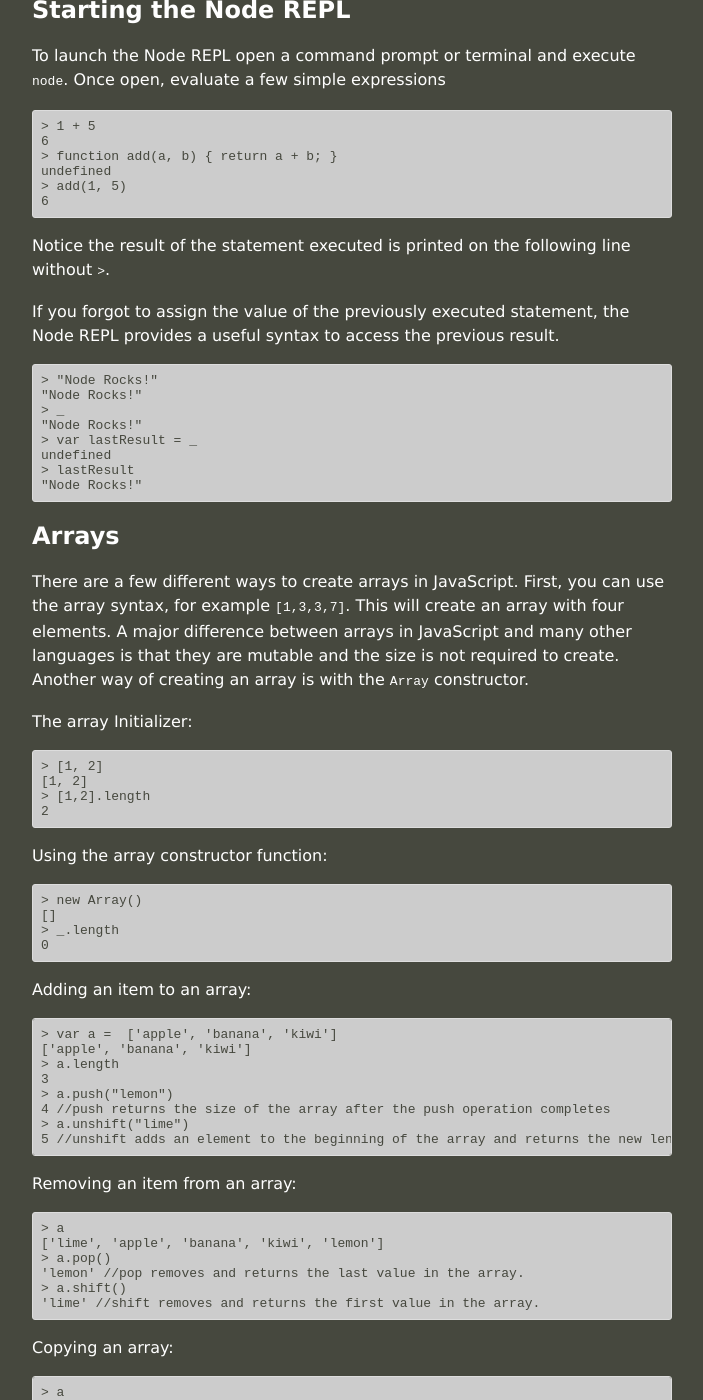
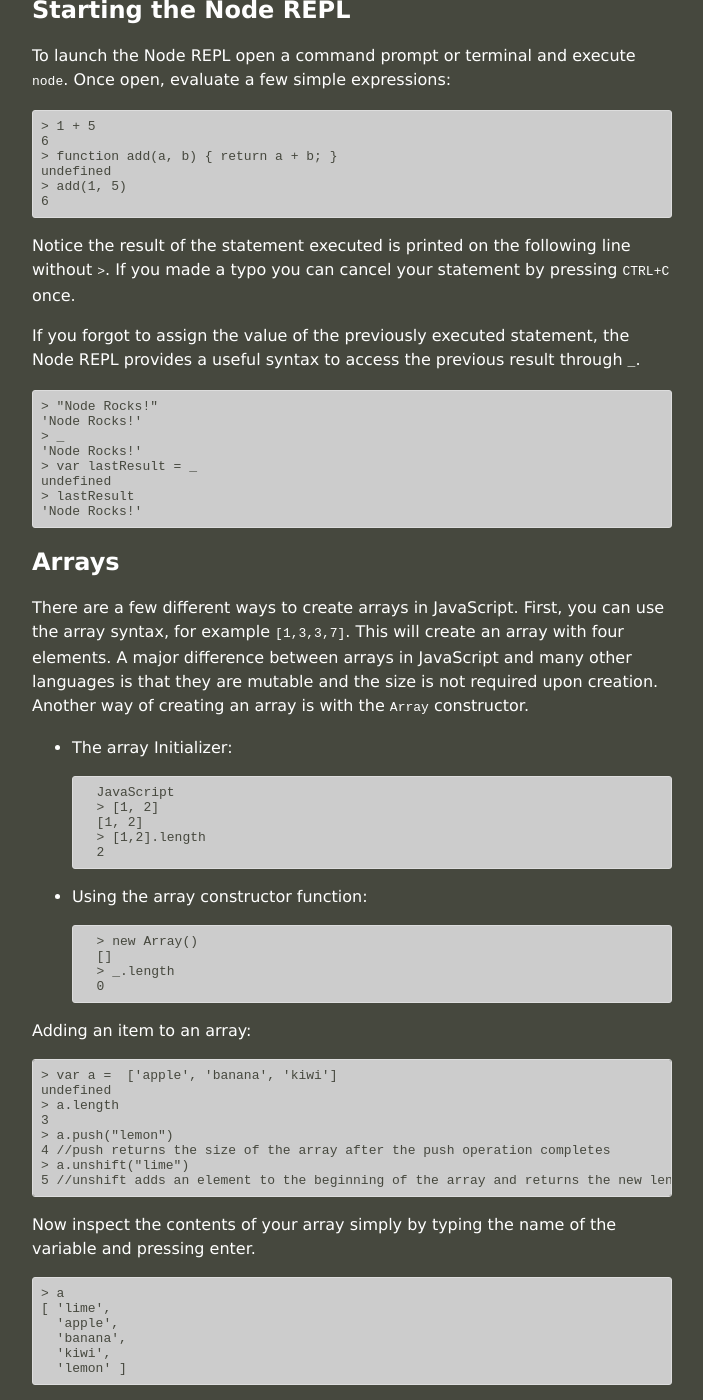
Before and after one commit to JavaScriptKC/workshop, a Jekyll site: the page built from _posts/2012-11-1-repl.md, in a window 1280 px wide and 1400 px high, scrolled down 621 px. Shown: the whole window, without its empty margins (288-991 px from the left). Built offline with Jekyll 4.4.1, drawn with Linux system fonts in a browser that asks for light colours; some of the changed text lies outside the part shown.

````diff
--- a/_posts/2012-11-1-repl.md
+++ b/_posts/2012-11-1-repl.md
@@ -27,7 +27,7 @@ In this lab you'll learn how to use the Node REPL to execute ad-hoc JavaScript s
 
 ## Starting the Node REPL
 
-To launch the Node REPL open a command prompt or terminal and execute `node`. Once open, evaluate a few simple expressions
+To launch the Node REPL open a command prompt or terminal and execute ```node```. Once open, evaluate a few simple expressions:
 
     > 1 + 5
     6
@@ -36,41 +36,42 @@ To launch the Node REPL open a command prompt or terminal and execute `node`. On
     > add(1, 5)
     6
 
-Notice the result of the statement executed is printed on the following line without `>`.
+Notice the result of the statement executed is printed on the following line without ```>```. If you made a typo you can cancel your statement by pressing ```CTRL+C``` once.
 
-If you forgot to assign the value of the previously executed statement, the Node REPL provides a useful syntax to access the previous result.
+If you forgot to assign the value of the previously executed statement, the Node REPL provides a useful syntax to access the previous result through ```_```.
 
     > "Node Rocks!"
-    "Node Rocks!"
+    'Node Rocks!'
     > _
-    "Node Rocks!"
+    'Node Rocks!'
     > var lastResult = _
     undefined
     > lastResult
-    "Node Rocks!"
+    'Node Rocks!'
 
 ## Arrays
 
-There are a few different ways to create arrays in JavaScript. First, you can use the array syntax, for example `[1,3,3,7]`. This will create an array with four elements. A major difference between arrays in JavaScript and many other languages is that they are mutable and the size is not required to create. Another way of creating an array is with the `Array` constructor.
+There are a few different ways to create arrays in JavaScript. First, you can use the array syntax, for example ```[1,3,3,7]```. This will create an array with four elements. A major difference between arrays in JavaScript and many other languages is that they are mutable and the size is not required upon creation. Another way of creating an array is with the ```Array``` constructor.
 
-The array Initializer:
+* The array Initializer:
 
-    > [1, 2]
-    [1, 2]
-    > [1,2].length
-    2
+        JavaScript
+        > [1, 2]
+        [1, 2]
+        > [1,2].length
+        2
 
-Using the array constructor function:
+* Using the array constructor function:
 
-    > new Array()
-    []
-    > _.length
-    0
+        > new Array()
+        []
+        > _.length
+        0
 
 Adding an item to an array:
 
     > var a =  ['apple', 'banana', 'kiwi']
-    ['apple', 'banana', 'kiwi']
+    undefined
     > a.length
     3
     > a.push("lemon")
@@ -78,10 +79,17 @@ Adding an item to an array:
     > a.unshift("lime")
     5 //unshift adds an element to the beginning of the array and returns the new length
 
+Now inspect the contents of your array simply by typing the name of the variable and pressing enter.
+
+    > a
+    [ 'lime',
+      'apple',
+      'banana',
+      'kiwi',
+      'lemon' ]
+
 Removing an item from an array:
 
-    > a
-    ['lime', 'apple', 'banana', 'kiwi', 'lemon']
     > a.pop()
     'lemon' //pop removes and returns the last value in the array.
     > a.shift()
@@ -100,7 +108,7 @@ Copying an array:
 
 ## Objects
 
-There's two primary ways to create a JavaScript object: `var o = {}` and `var o = new Object()`.
+There's two primary ways to create a JavaScript object: ```var o = {}``` and ```var o = new Object()```.
 
 Setting properties using the dot syntax:
 
@@ -113,7 +121,9 @@ Setting properties using the dot syntax:
     > o.foo.length
     3
 
-Properties using the array syntax:
+Properties using the array syntax.
+
+This syntax allows for you to create properties on objects that would otherwise be impossible to access using the dot syntax above.
 
     > o['foo']
     'bar'
@@ -121,6 +131,7 @@ Properties using the array syntax:
     3
 
 Objects can be composed of other objects:
+
 
     > o.bar = [1, 2, 3, 4]
     [1, 2, 3, 4]
@@ -135,14 +146,19 @@ Objects can be composed of other objects:
 
 ## Functions
 
-JavaScript functions are declared using the `function` keyword.
+JavaScript functions are declared using the ```function``` keyword. This will create a function called Foo that does nothing:
 
-    var Foo = function () { }
+    > function Foo () {}
+    undefined
+    > Foo
+    [Function: Foo]
 
-Functions that do not have a name are *Anonymous Functions*. These are commonly used as callback arguments to other functions.
+    > var Bar = function () {}
+    undefined
+    > Bar
+    [Function]
 
-    //Anonymous function declaration
-    function () { }
+Functions that do not have a name are *Anonymous Functions*. For example, ```function () { }``` is considered anonymous. These are commonly used as callback arguments to other functions.
 
     //Declare a function that takes a callback argument
     var Foo = function (callback) {
@@ -173,7 +190,7 @@ The `...` indicates that the Node REPL expects more input. `CTRL+C` can be used
 
 ## Exiting the REPL
 
-Exiting the Node REPL can be done many ways including killing the process. However, the most common way is by pressing `CTRL+C` twice.
+Exiting the Node REPL can be done many ways including killing the process. However, the most common way is by pressing ```CTRL+C``` twice.
 
 ### Exiting Node programatically:
 
````
Also changed, not shown: other parts of _posts/2012-11-1-repl.md (+3 -2 lines), _posts/2012-11-2-http.md (+1 -1 lines), _posts/2012-11-3-shell.md (+1 -1 lines), _posts/2012-11-4-NPM.md (+1 -1 lines), _posts/2012-11-5-data-storage.md (+1 -1 lines), _posts/2012-11-6-irc.md (+1 -1 lines).
